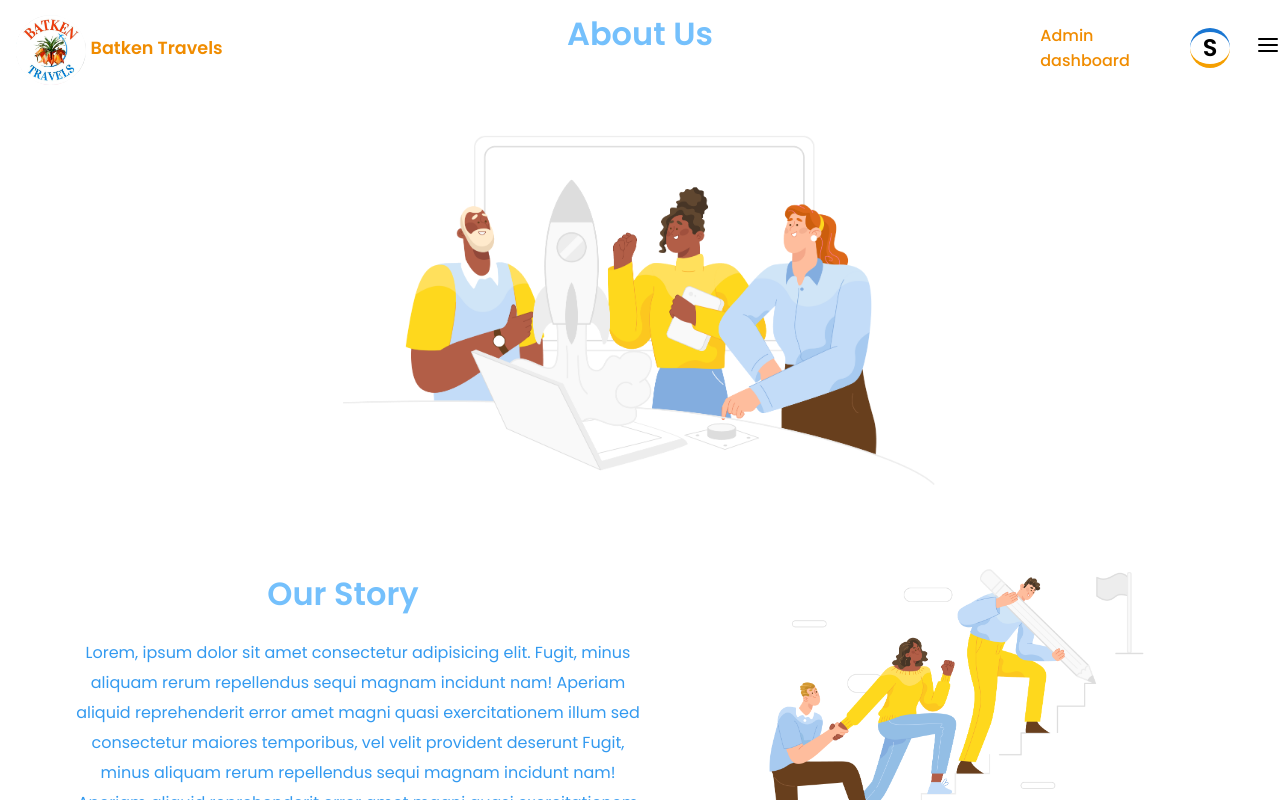
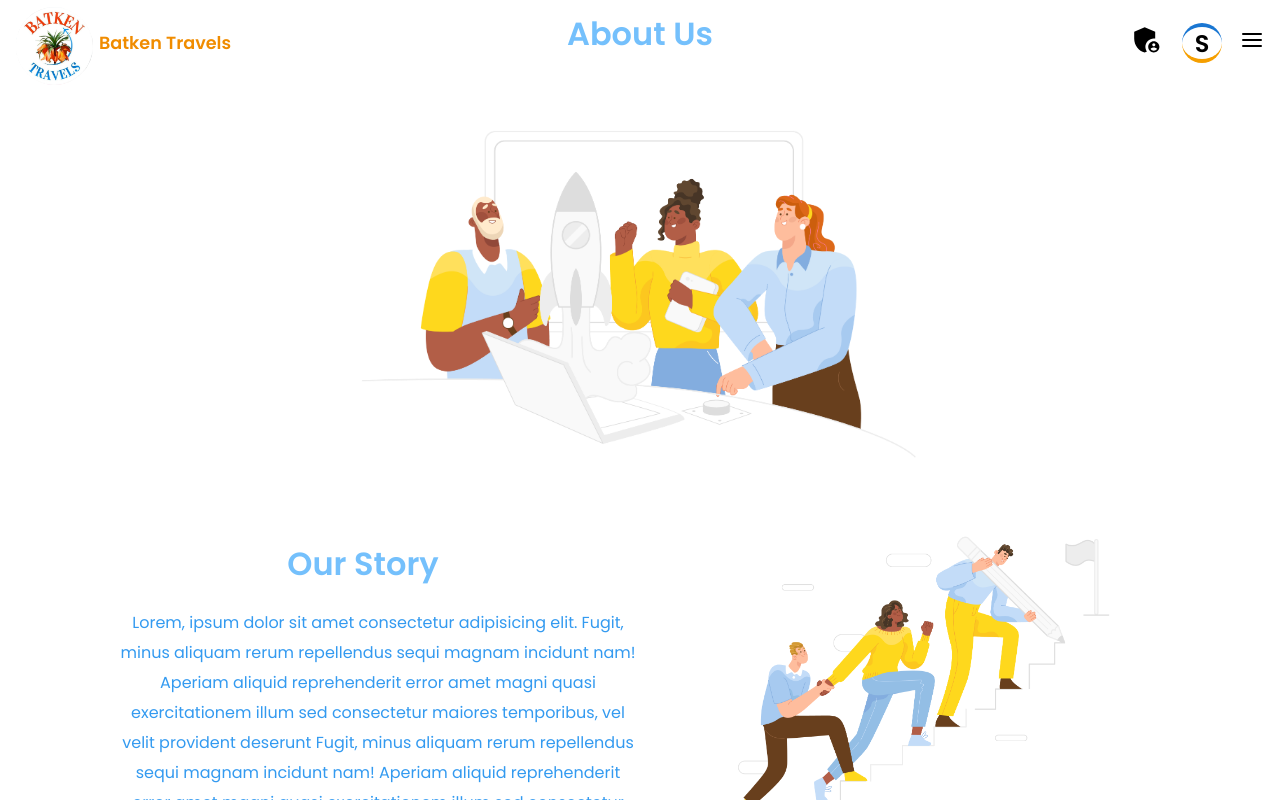
Before and after one commit to zarifull/travel-project-1, a React (Create React App) app in the folder frontEnd/: page /about-us in a window 1280 px wide. Shown: the top 800 px of the page. Built offline with nearby package versions, Linux system fonts and the light colour scheme; no server answers; sample sign-in values are in the browser's storage.

Commit message:
Improve homepage layout, fix floating image positions, and build admin dashboard styling

```diff
--- a/frontEnd/src/Components/Header.jsx
+++ b/frontEnd/src/Components/Header.jsx
@@ -6,17 +6,19 @@ import { FiMenu, FiUser,} from "react-icons/fi";
 import { TbCopyPlusFilled } from "react-icons/tb";
 import UserIcon from './UserIcon';
 import { useAuth } from '../Context/AuthContext';
+import { MdAdminPanelSettings, MdMenuOpen } from "react-icons/md";
 
 function Header() {
   const navRef = useRef();
 
   const { user } = useAuth();
 
-  const [openModal,setOpenModal] = useState(false)
-
   const [isOpen, setIsOpen] = useState(false);
   const menuRef = useRef(null);
 
+  const toggleMenu = () =>{
+    setIsOpen((prev)=> !prev)
+  }
   // Close dropdown when clicking outside
   useEffect(() => {
     const handleClickOutside = (event) => {
@@ -42,28 +44,27 @@ function Header() {
               <span className='logo-theme'>Batken Travels</span>
             </Link>
           </div>
-        <div className="add-tours">
-          {/* <Link to='/Add-tour' className='addTour-icon'>
+        {/* <div className="add-tours">
+          <Link to='/Add-tour' className='addTour-icon'>
           <TbCopyPlusFilled />
-          </Link> */}
-
-            {user?.role === 'admin' && (
-              <Link to='/admin/dashboard' className='menu-links'>Admin dashboard</Link>
-            )}
-
-
-        </div>
+          </Link>
+        </div> */}
 
         <div className="nav-box">
-
+          <div className="admin">
+        {user?.role === 'admin' && (
+              <Link to='/admin/dashboard' className='admin-btn'><MdAdminPanelSettings /></Link>
+            )}
+          </div>
             <div className="nav-user">
               <UserIcon />
             </div>
 
             <menu className="menu">
-              <button className='nav-btn'>
-                <FiMenu className="text-xl cursor-pointer" onClick={() => setIsOpen(!isOpen)} />
-                {isOpen && (
+              <div className='menu-icon' onClick={()=> setIsOpen(!isOpen)}>
+                {isOpen ? 'X' : <FiMenu />}
+              </div>
+             {isOpen && (
             <div className="menu-dropdown">
                   <Link to='/contacts' className='menu-links'>Contacts</Link>
                   <Link to='/tour-list' className='menu-links'>Tours</Link>
@@ -72,11 +73,11 @@ function Header() {
                   <Link to='/my-bookings' className='menu-links'>my bookings</Link>
                   <Link to='/admin/dashboard' className='menu-links'>Admin dashboard</Link>
             </div>
-                    )}
-              </button>
+               )}
+
             </menu>
 
-        </div>
+            </div>
         </div>
         </nav>
 
--- a/frontEnd/src/Page/Admin/AdminDashboard.jsx
+++ b/frontEnd/src/Page/Admin/AdminDashboard.jsx
@@ -1,7 +1,9 @@
-// src/pages/Admin/AdminDashboard.jsx
 import React, { useEffect, useState } from 'react';
 import axiosInstance from '../../api/axiosInstance';
 import { Link } from 'react-router-dom';
+import '../../styles/AdminDashboard.css';
+import { FaArrowRightLong } from "react-icons/fa6";
+
 
 function AdminDashboard() {
   const [message, setMessage] = useState('');
@@ -22,17 +24,28 @@ function AdminDashboard() {
   }, []);
 
   return (
-    <div style={{height:'100vh',textAlign:'center'}}>
-  <h2>Welcome, Admin!</h2>
+    <div className='admin-dashboard'>
+  <div className="admin-img"><h2>Welcome   Admin !</h2>
   {error && <p style={{ color: 'red' }}>{error}</p>}
 
   {stats ? (
-    <div>
-      <p>Total Users: {stats.totalUsers}</p>
-      <p>Total Bookings: {stats.totalBookings}</p>
-      <p>Total Tours: {stats.totalTours}</p>
-
-      <div style={{ marginTop: '20px' }}>
+    <div className='product-total'>
+      <p>Total Users: <span style={{color: 'black', fontSize: '1.6rem'}}>{stats.totalUsers}</span></p>
+      <Link to="/admin/users">
+          <button>Manage Users <FaArrowRightLong /></button>
+        </Link>
+      <p>Total Bookings:  <span style={{color: 'black', fontSize: '1.6rem'}}>
+        {stats.totalBookings}</span></p>
+        <Link to="/admin/tours">
+          <button>Manage Tours <FaArrowRightLong /></button>
+        </Link>
+      <p>Total Tours: <span style={{color: 'black', fontSize: '1.6rem'}}>
+        {stats.totalTours}</span></p>
+        <Link to="/admin/bookings">
+          <button>Manage Bookings  <FaArrowRightLong  /></button>
+        </Link>
+{/*
+      <div className='manage-btn' style={{ marginTop: '20px' }}>
         <Link to="/admin/users">
           <button>Manage Users</button>
         </Link>
@@ -42,12 +55,13 @@ function AdminDashboard() {
         <Link to="/admin/bookings">
           <button>Manage Bookings</button>
         </Link>
-      </div>
+      </div> */}
     </div>
   ) : (
     <p>Loading stats...</p>
   )}
 </div>
+</div>
   );
 }
 
--- a/frontEnd/src/Static/Home.jsx
+++ b/frontEnd/src/Static/Home.jsx
@@ -146,13 +146,13 @@ const handleBooking = async () => {
 
 
 
-          <div className="header-photos">
-            <img src={balon} alt="balon" className='header-imges img-balon'  />
-            <img src={camera} alt="camera" className='header-imges img-camera' />
-            <img src={plane} alt="plane"  className='header-imges img-plane'/>
-            <img src={coffee} alt="coffee" className='header-imges img-coffee' />
-            <img src={directionBoard} alt="direction board" className='header-imges img-dsn' />
-            <img src={durbu} alt="durbu"className='header-imges img-durbu' />
+          <div className="home-floating">
+            <img src={balon} alt="balon" className='floating-imges img-balon'  />
+            <img src={camera} alt="camera" className='floating-imges img-camera' />
+            <img src={plane} alt="plane"  className='floating-imges img-plane'/>
+            <img src={coffee} alt="coffee" className='floating-imges img-coffee' />
+            <img src={directionBoard} alt="direction board" className='floating-imges img-drn' />
+            <img src={durbu} alt="durbu"className='floating-imges img-durbu' />
           </div>
 
           <section className="tour-pagination">
--- /dev/null
+++ b/frontEnd/src/styles/AdminDashboard.css
@@ -0,0 +1,47 @@
+@import url('https://fonts.googleapis.com/css2?family=Poppins:ital,wght@0,100;0,200;0,300;0,400;0,500;0,600;0,700;0,800;0,900;1,100;1,200;1,300;1,400;1,500;1,600;1,700;1,800;1,900&family=Roboto:ital,wght@0,100..900;1,100..900&family=Rubik:ital,wght@0,300..900;1,300..900&display=swap');
+.admin-dashboard{
+    width: 100%;
+    height: 100vh;
+    font-family: "Poppins";
+    text-align: center;
+    overflow: hidden;
+
+}
+.admin-img{
+    background-image: url(../Assets/admin.png);
+   background-size: 40%;
+   background-position: center;
+    background-repeat: no-repeat;
+    width: 100%;
+    height: 65vh;
+}
+.admin-dashboard h2{
+    color: black;
+ padding: 2em;
+}
+.product-total{
+    padding: 22em 0;
+    display: flex;
+    gap: 0.5em;
+    flex-direction: column;
+}
+.product-total p{
+    font-size: 1.3rem;
+    color: #868e96;
+    font-weight: 500;
+
+}
+.product-total button{
+    padding: 0.7em 2.5em;
+    border: none;
+    font-size: 1rem;
+    color: #868e96;
+    border-radius: 10px;
+    text-align: center;
+    transition: background-color 0.3s;
+    cursor: pointer;
+}
+.product-total button:hover{
+    background-color: hsl(179, 72%, 57%);
+    color: aliceblue;
+}
--- a/frontEnd/src/styles/App.css
+++ b/frontEnd/src/styles/App.css
@@ -1,16 +1,24 @@
-*{
+/* Global reset */
+* {
   margin: 0;
   padding: 0;
   box-sizing: border-box;
 }
 
-.container{
+/* Ensure full height for layout */
+html, body {
+  height: 100%;
+}
+
+/* Application container */
+.App {
+  width: 100%;
+  height: 100%;
+}
+
+/* Page content wrapper */
+.container {
   margin: 0 auto;
-  max-width: 100%;
+  max-width: 1200px;
   padding: 0 1rem;
 }
-
-.App{
-  width: 100%;
-  height: 100%;
-};
--- a/frontEnd/src/styles/Header.css
+++ b/frontEnd/src/styles/Header.css
@@ -2,18 +2,22 @@
 @import url('https://fonts.googleapis.com/css2?family=Poppins:ital,wght@0,100;0,200;0,300;0,400;0,500;0,600;0,700;0,800;0,900;1,100;1,200;1,300;1,400;1,500;1,600;1,700;1,800;1,900&family=Rubik:ital,wght@0,300..900;1,300..900&display=swap');
 @import url('https://fonts.googleapis.com/css2?family=Poppins:ital,wght@0,100;0,200;0,300;0,400;0,500;0,600;0,700;0,800;0,900;1,100;1,200;1,300;1,400;1,500;1,600;1,700;1,800;1,900&family=Roboto:ital,wght@0,100..900;1,100..900&family=Rubik:ital,wght@0,300..900;1,300..900&display=swap');
 
-nav{
-    width: 100%;
-   position: fixed;
-   z-index: 1;
+nav {
+  width: 100%;                 /* Full width */
+  position: fixed;             /* Sticks to top */
+  top: 0.1em;
+  left: 1em;
+  z-index: 1;
+ font-family: "Poppins";
+}
 
+.nav-block {
+  display: flex;
+  justify-content: space-around;
+  align-items: center;
+  height: 100%;                /* Take full height of the nav */
 }
-.nav-block{
- display: flex;
- justify-content: center;
- align-items: center;
 
-}
 .logo-block{
     display: flex;
     justify-content: start;
@@ -47,22 +51,34 @@ font-size: 1.2rem;
 
 .nav-box{
     display: flex;
-    justify-content: space-evenly;
+    justify-content: center;
     align-items: center;
+    margin-right: 2em;
+}
+.admin{
+font-size: 2.1rem;
+margin-top: 0.3rem;
+padding: 0.5rem;
+}
+.admin-btn{
+  color: black;
 }
 .addTour-icon{
     font-size: 1.4rem;
     padding: 0.5em;
     color: #000;
 }
-.menu {
-    position: relative;
+.menu-icon {
+ cursor: pointer;
+ font-size: 1.5rem;
+ margin-left: 0.5rem;
   }
 
   .menu-dropdown {
     position: absolute;
-    top: 50px;
-    right: 0;
+    top: 5em;
+    right: 3em;
+    padding: 1rem;
     background-color: white;
     border-radius: 10px;
     box-shadow: hsla(28, 76%, 55%, 0.35) 0px 5px 15px;
@@ -70,20 +86,17 @@ font-size: 1.2rem;
     z-index: 100;
     display: flex;
     flex-direction: column;
-
-
-
+    gap: 0.5rem;
   }
 
   .menu-links {
     display: block;
-    padding: 10px 30px;
+    padding: 0.5rem 2rem;
     text-decoration: none;
-    color: #333;
     transition: background 0.3s;
     color: #f08c00;
-  font-weight: 500;
-    font-family: "Poppins";
+    font-weight: 500;
+    font-family: 1.7rem;
   }
 
   .menu-links:hover {
--- a/frontEnd/src/styles/Home.css
+++ b/frontEnd/src/styles/Home.css
@@ -1,16 +1,23 @@
+@import url('https://fonts.googleapis.com/css2?family=Poppins:ital,wght@0,100;0,200;0,300;0,400;0,500;0,600;0,700;0,800;0,900;1,100;1,200;1,300;1,400;1,500;1,600;1,700;1,800;1,900&family=Roboto:ital,wght@0,100..900;1,100..900&family=Rubik:ital,wght@0,300..900;1,300..900&display=swap');
 .home {
-    width: 100vw;
+  width: 100%;
   min-height: 100vh;
-    font-family: "Poppins";
+  overflow-x: hidden;
+  font-family: "Poppins",;
+  position: relative;
+  /* background-color: #1976d2; */
 }
+
+
 .home-image{
     background-image: url(../Assets/mainPhoto.png);
   background-repeat: no-repeat;
-  background-position: 50% -4%;
+  background-position: center top;
+  /* background-size: auto; */
     width: 100%;
-  height: 95vh;
+  height: 100vh;
+  /* background-color: #1976d2; */
 }
-
 .booking{
   max-width: 65%;
   margin: auto;
@@ -19,6 +26,7 @@
  right: 13em;
    z-index: 1;
 }
+
 .booking-theme{
     max-width: 200px;
     padding: 5px;
@@ -154,39 +162,47 @@
     font-size: 1rem;
     max-width: 80%;
 }
-.img-balon{
+.floating-imges{
     position: absolute;
-    bottom: 33em;
-    right: 1em;
-    padding: 10px;
+    z-index: 1;
+    /* max-width: 80px; */
+    animation: float 4s ease-in-out infinite;
+    transition: transform 0.3s ease;
+
 }
+
+
+@keyframes float {
+  0%   { transform: translateY(0); }
+  50%  { transform: translateY(-10px); }
+  100% { transform: translateY(0); }
+}
+.img-balon {
+  top: 10%;
+  right: 5%;
+}
+
+
 .img-camera{
-    position: absolute;
     top: 15em;
    left:  3em;
 }
 .img-coffee{
-    position: absolute;
    top:29em;
   right: 15em;
-    z-index: 1;
 }
-.img-dsn{
-    position: absolute;
+.img-drn{
    top: 100px;
    right: 190px;
-   margin: 20px;
+   pointer-events: none !important;
 }
 .img-durbu{
-    position: absolute;
   top: 490px;
     left: 250px;
 }
 .img-plane{
-    position: absolute;
-    top: 100px;
+    top: 2em;
     left: 300px;
-    max-width: 200px;
 }
 
 .advantages{
```
Also changed, not shown: frontEnd/src/Assets/admin.png (added). Lines whose indentation alone changed are shown as unchanged.
